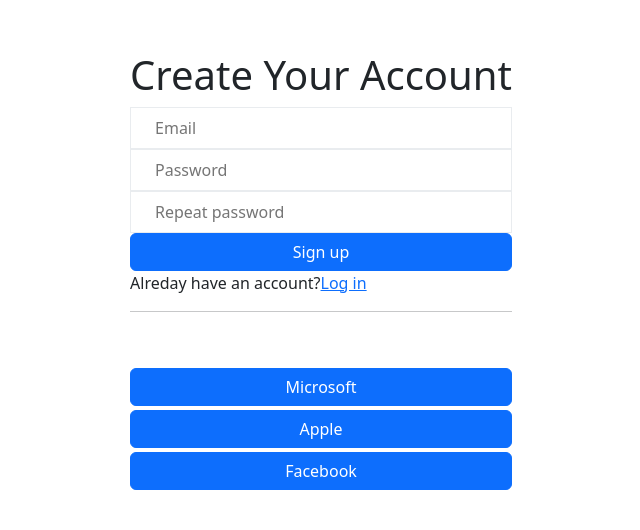
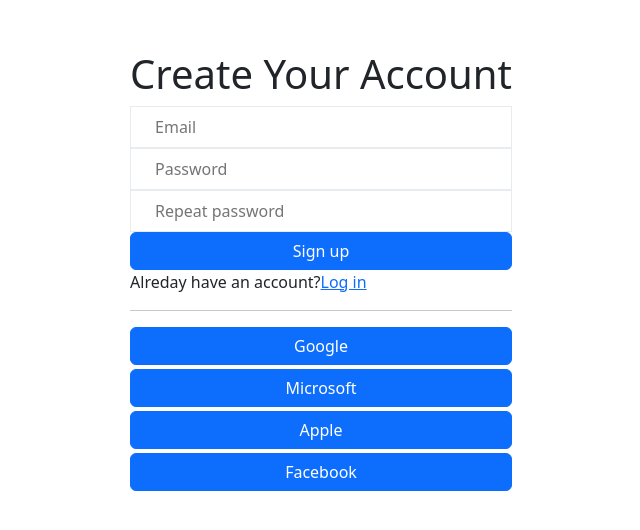
Before and after one commit to Achievka-apply/achievka-frontend, a React (Vite) app: page /register in a window 1280 px wide. Shown: the part 128-658 px from the top of the page, without its empty margins (319-959 px from the left). Built offline with nearby package versions, Linux system fonts and the light colour scheme; no server answers.

Commit message:
fix/google-auth

```diff
--- a/src/features/auth/auth.api.ts
+++ b/src/features/auth/auth.api.ts
@@ -1,6 +1,5 @@
 // src/features/auth/auth.api.ts
 
-import { CredentialResponse } from "@react-oauth/google";
 import { AuthResponse, LoginCredentials, PasswordResetBody, PasswordResetConfirmBody, RegisterCredentials } from "./auth.types"
 import { apiRequest } from "../../api/api";
 
@@ -29,7 +28,7 @@
         route: "auth/token-refresh",
     })
 
-export const oAuthRequest = (body: CredentialResponse): Promise<AuthResponse> =>
+export const googleOAuthRequest = (body: {code: string}): Promise<AuthResponse> =>
     apiRequest({
         route: "auth/oauth",
         method: "POST",
--- a/src/features/auth/components/OAuthButtons.tsx
+++ b/src/features/auth/components/OAuthButtons.tsx
@@ -1,15 +1,24 @@
 // src/features/auth/components/OAuthButtons.tsx
 
-import { CredentialResponse, GoogleLogin } from "@react-oauth/google";
-import { oAuthRequest } from "../auth.api";
+import { useGoogleLogin } from "@react-oauth/google";
+import { googleOAuthRequest } from "../auth.api";
 import { useNavigate } from "react-router-dom";
 
 export default function OAuthButtons() {
   const navigate = useNavigate();
 
-  const handleGoogleSuccess = async (credentialResponse: CredentialResponse) => {
+  const login = useGoogleLogin({
+    flow: 'auth-code',
+    onSuccess: ({ code }) => {
+      // здесь код есть
+      handleGoogleSuccess(code);
+    },
+    onError: () => console.error('Google Login Failed'),
+  });
 
-    const data = await oAuthRequest(credentialResponse);
+  const handleGoogleSuccess = async (code: string) => {
+
+    const data = await googleOAuthRequest({code});
 
     if (!data) {
       console.error("API не вернул тело ответа");
@@ -26,10 +35,7 @@
   return (
     <div className="w-full max-w-md p-8 bg-white shadow-md rounded-xl space-y-6">
         <div className="d-flex flex-column">
-            <GoogleLogin
-              onSuccess={handleGoogleSuccess}
-              onError={() => console.error("Google Login Failed")}
-            />
+            <button onClick={() => login()} type="submit" className="btn btn-primary mb-1">Google</button>
             <button type="submit" className="btn btn-primary mb-1">Microsoft</button>
             <button type="submit" className="btn btn-primary mb-1">Apple</button>
             <button type="submit" className="btn btn-primary mb-1">Facebook</button>
```
